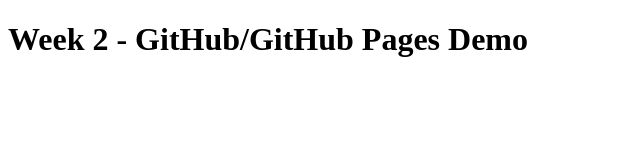
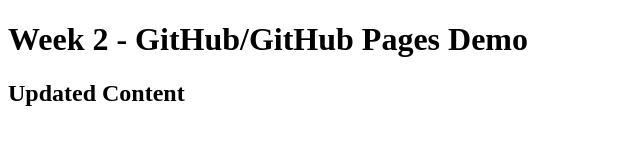
Before and after one commit to Bluescreenerror/Week02Demo-JavaScript-, a plain HTML site: page index.html in a window 1280 px wide. Shown: the whole page, without its empty margins (0-640 px from the left). Drawn offline with Linux system fonts and the light colour scheme.

Commit message:
Updated Content

```diff
--- a/index.html
+++ b/index.html
@@ -7,6 +7,7 @@
 </head>
 <body>
     <h1>Week 2 - GitHub/GitHub Pages Demo</h1>
+    <h2>Updated Content</h2>
 
 </body>
 </html>
```
